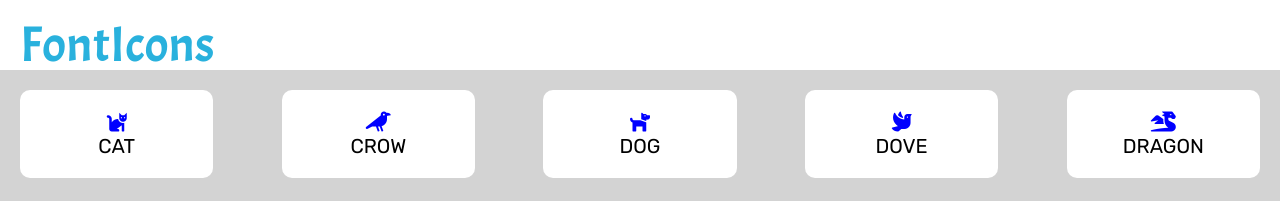
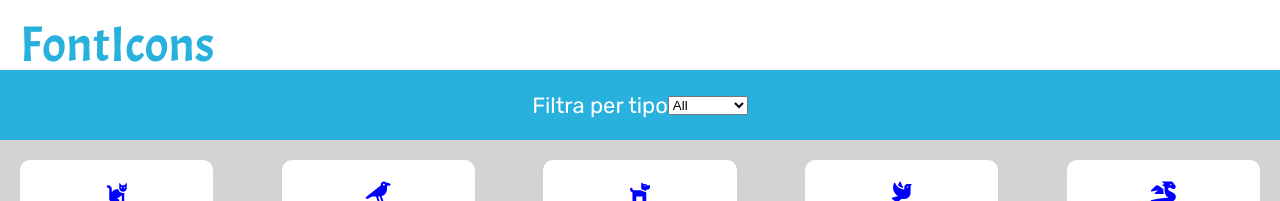
Before and after one commit to AlbertoZanola96/js-es6-icons, a plain HTML site: page index.html in a window 1280 px wide. Shown: the top 201 px of the page. Drawn offline with Linux system fonts and the light colour scheme.

Commit message:
Milestone 3

```diff
--- a/css/style.css
+++ b/css/style.css
@@ -9,7 +9,7 @@ body {
     font-size: 20px;
 }
 
-.continer {
+.container {
     width: 100%;
     height: 100vh;
 }
@@ -23,13 +23,24 @@ body {
     color: rgb(41, 177, 221);
 }
 
+.search {
+    display: flex;
+    justify-content: center;
+    align-items: center;
+    height: 70px;
+    background-color: rgb(41, 177, 221);
+    padding: 5px;
+    font-size: 110%;
+    color: white;
+}
+
 #icons {
     display: flex;
     justify-content: space-between;
     align-items: flex-start;
     flex-wrap: wrap;
     width: 100%;
-    height: calc(100% - 140px);
+    height: calc(100% - 210px);
     background-color: lightgray;
 }
 
--- a/index.html
+++ b/index.html
@@ -15,9 +15,15 @@
     <title>Fonticons</title>
 </head>
 <body>
-    <div class="contianer">
+    <div class="container">
         <div class="header">
             <div class="logo">FontIcons</div>
+        </div>
+        <div class="search">
+            <label for="type">Filtra per tipo </label>
+            <select name="type" id="type">
+                <option value="all">All</option>
+            </select>
         </div>
 
         <div id="icons">
--- a/js/main.js
+++ b/js/main.js
@@ -109,7 +109,20 @@ const iconsContainer = document.getElementById('icons');
 const coloredArray = colorIcons(icons, colors);
 print(coloredArray, iconsContainer);
 
+const types = getTypes(coloredArray);
+const select = document.getElementById('type');
+printOptions(types, select);
 
+// select.addEventListener("change", (val) => {
+//   console.log(val);
+// });
+
+select.onchange = function(element) {
+  const filtered = filterValues(icons, element.target.value);
+  print(filtered, iconsContainer);
+};
+
+// funzioni
 function print(array, container) {
   container.innerHTML = '';
 
@@ -145,3 +158,23 @@ function getTypes(array) {
   });
   return types;
 }
+
+function printOptions(array, select) {
+  array.forEach((element) =>{
+    select.innerHTML += `<option value="${element}">${element}</option>`;
+  });
+}
+
+function filterValues(array, type) {
+  const filteredIcons = array.filter((element) => {
+    if (element.type === type) {
+      return true;
+    }
+    return false;
+  });
+
+  if (type === "") {
+    return array;
+  }
+  return filteredIcons;
+}
```
